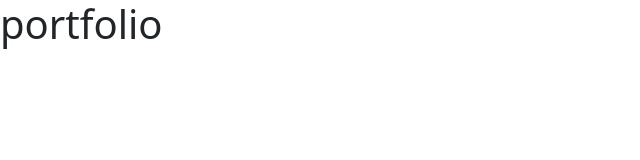
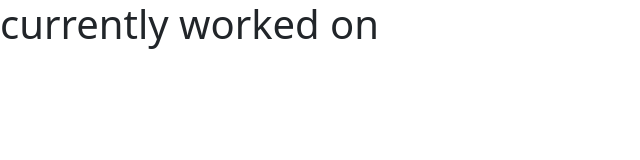
Before and after one commit to FarukG1/portfolio, a plain HTML site: page index.html in a window 1280 px wide. Shown: the whole page, without its empty margins (0-640 px from the left). Drawn offline with nearby package versions, Linux system fonts and the light colour scheme.

Commit message:
Update index.html

```diff
--- a/index.html
+++ b/index.html
@@ -1 +1 @@
-<!DOCTYPE html><html lang="en"><head><meta charset="utf-8"><meta name="viewport" content="width=device-width, initial-scale=1.0, shrink-to-fit=no"><title>faruk-kerim.dev</title><link rel="stylesheet" href="/assets/bootstrap/css/bootstrap.min.css?h=7ed5e355663e899a9bb57f40ad528da6"></head><body><h1>portfolio</h1><script src="https://cdn.jsdelivr.net/npm/bootstrap@5.1.3/dist/js/bootstrap.bundle.min.js"></script></body></html>
+<!DOCTYPE html><html lang="en"><head><meta charset="utf-8"><meta name="viewport" content="width=device-width, initial-scale=1.0, shrink-to-fit=no"><title>faruk-kerim.dev</title><link rel="stylesheet" href="/assets/bootstrap/css/bootstrap.min.css?h=7ed5e355663e899a9bb57f40ad528da6"></head><body><h1>currently worked on</h1><script src="https://cdn.jsdelivr.net/npm/bootstrap@5.1.3/dist/js/bootstrap.bundle.min.js"></script></body></html>
```
